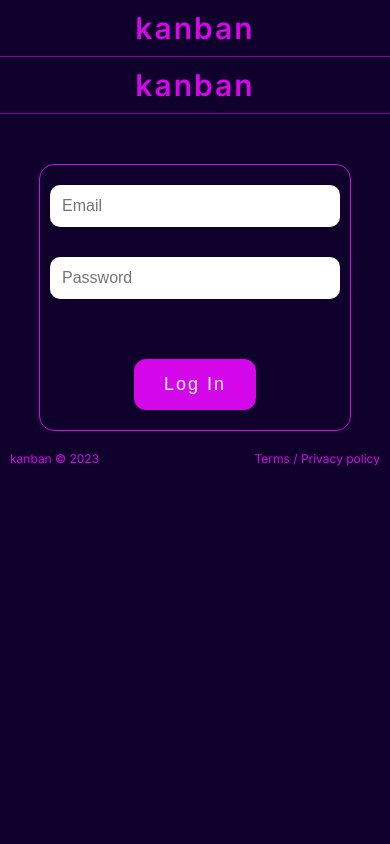
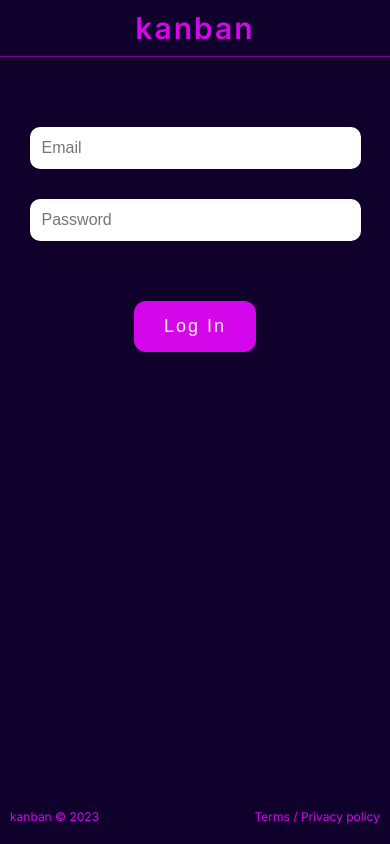
Before and after one commit to natelufuluabo/kanban, a Next.js app: page /login in a window 390 px wide. Built offline with nearby package versions, Linux system fonts and the light colour scheme.

Commit message:
styled the login page

```diff
--- a/app/login/page.module.scss
+++ b/app/login/page.module.scss
@@ -6,12 +6,14 @@
     }
 
     @media (max-width: 500px) {
-        width: 80%;
+        width: 90%;
     }
 }
 
 .main {
     display: flex;
+    flex: 1 1 auto;
     justify-content: center;
+    align-content: flex-start;
     padding-top: 5rem;
 }
--- a/app/login/page.tsx
+++ b/app/login/page.tsx
@@ -4,13 +4,10 @@ import styles from "./page.module.scss";
 
 export default function Home() {
     return (
-        <>
-            <NavBar />
-            <main className={styles.main}>
-                <article className={styles.article}>
-                    <LogInForm />
-                </article>
-            </main>
-        </>
+        <main className={styles.main}>
+            <article className={styles.article}>
+                <LogInForm />
+            </article>
+        </main>
     )
 };
--- a/components/LogInForm.module.scss
+++ b/components/LogInForm.module.scss
@@ -4,7 +4,7 @@
     align-items: center;
     width: 100%;
     gap: 3rem;
-    border: .1rem solid #d307ea;
+    // border: .1rem solid #d307ea;
     border-radius: 1.5rem;
     padding: 2rem 1rem;
 }
--- a/firebase/authentication.js
+++ b/firebase/authentication.js
@@ -13,8 +13,6 @@ export const signUpUser = async (user) => {
         const authID = userCredential.user.uid;
         // Add user in database
         await addUser(user, authID);
-        // Redirect user to login page
-        window.location.href = "/login";
     } catch (error) {
         console.error(error);
     };
```
